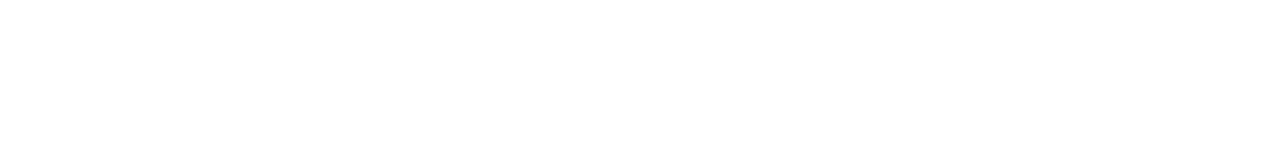
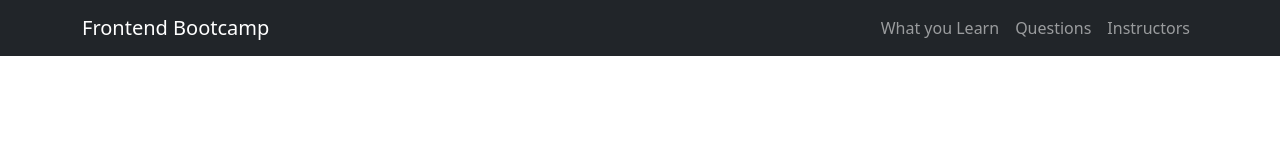
Before and after one commit to DaviesOluwadare/bootsrap-website, a plain HTML site: page index.html in a window 1280 px wide. Drawn offline with nearby package versions, Linux system fonts and the light colour scheme.

Commit message:
created navbar with menu of items

```diff
--- a/index.html
+++ b/index.html
@@ -11,6 +11,28 @@
 </head>
 
 <body>
+  <nav class="navbar navbar-expand-lg bg-dark navbar-dark">
+    <div class="container">
+      <a class="navbar-brand" href="#">Frontend Bootcamp</a>
+
+
+
+      <div class="collapse navbar-collapse" id="navmenu">
+        <ul class="navbar-nav ms-auto">
+          <li class="nav-item">
+            <a class="nav-link" href="#learn">What you Learn</a>
+          </li>
+
+          <li class="nav-item">
+            <a class="nav-link" href="#questions">Questions</a>
+          </li>
+
+          <li class="nav-item">
+            <a class="nav-link" href="#instructors">Instructors</a>
+          </li>
+        </ul>
+      </div>
+  </nav>
 
 
   <script src="https://cdn.jsdelivr.net/npm/bootstrap@5.3.3/dist/js/bootstrap.bundle.min.js"
```
